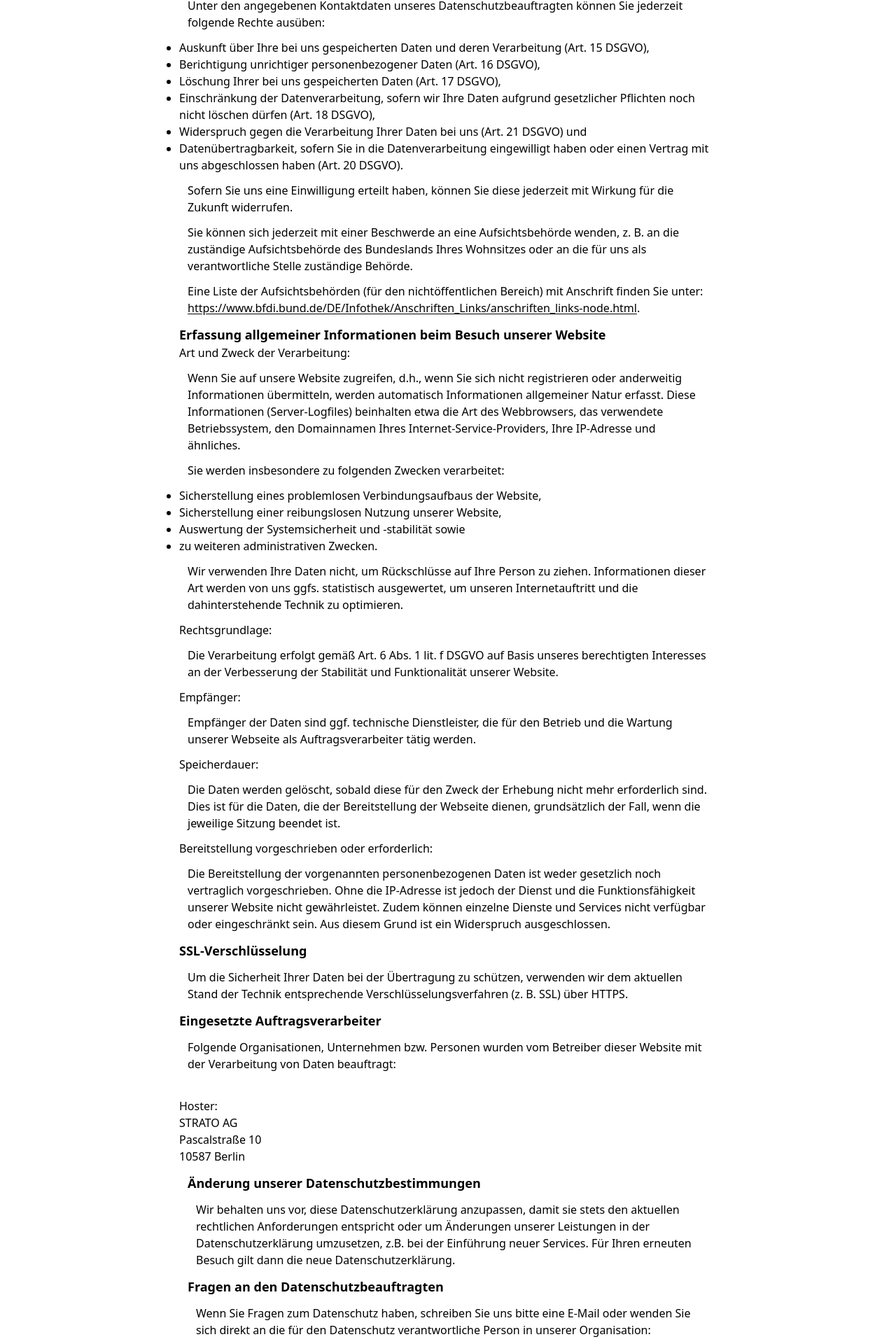
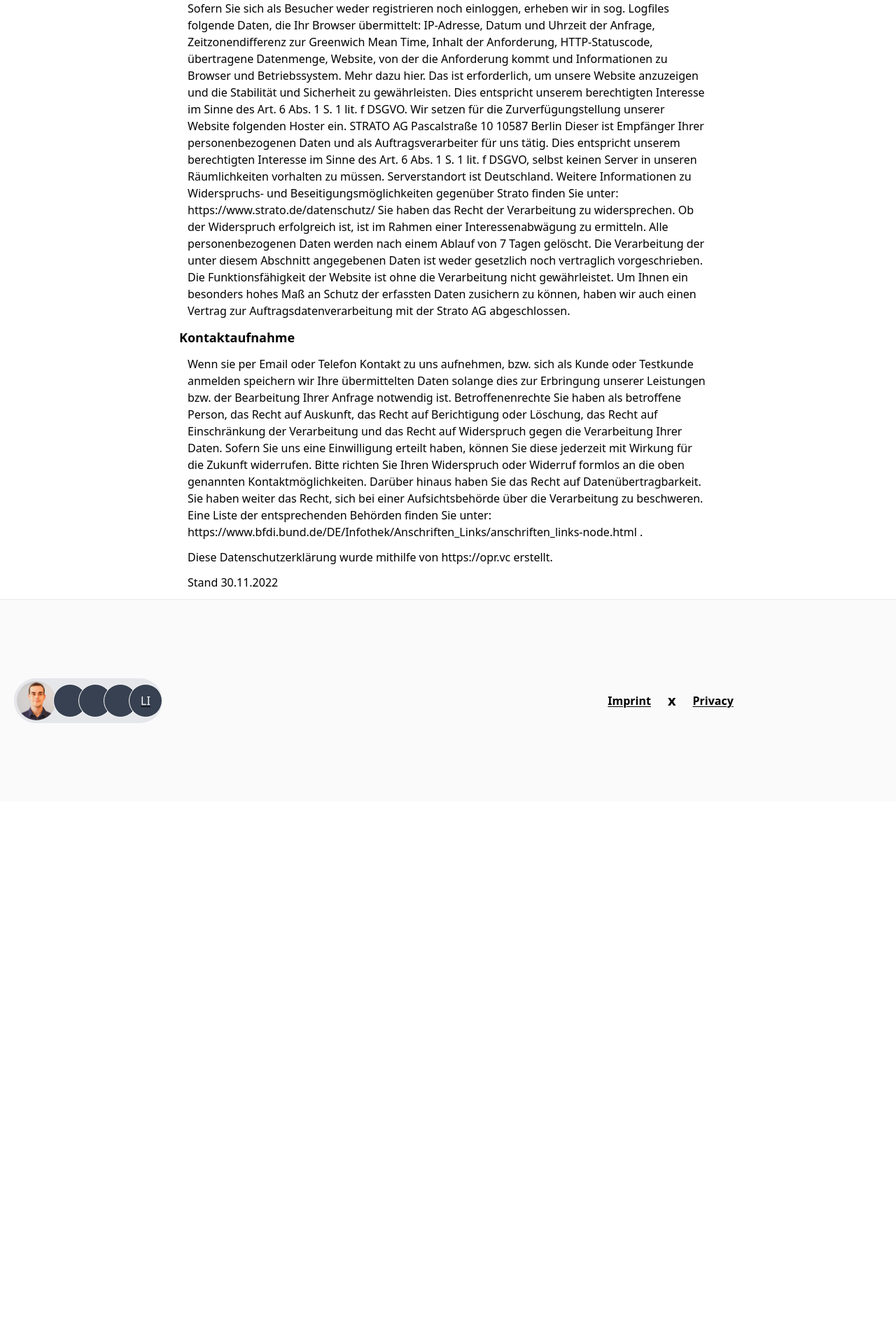
Before and after one commit to adriankast/nextjs-homepage, a Next.js app: page /privacy in a window 1280 px wide. Shown: the part 312-2232 px from the top of the page at 70% size. After the commit the page ends 1457 px from the top, so only its background shows below. Built offline with nearby package versions, Linux system fonts and the light colour scheme; some icons are missing.

Commit message:
update privacy statement

```diff
--- a/pages/about.tsx
+++ b/pages/about.tsx
@@ -27,6 +27,9 @@ export default function About() {
               </li>
               <li>
                 <a href="https://prismjs.com/">prism</a> for code highlighting
+              </li>
+              <li>
+                lives <a href="https://github.com/adriankast/nextjs-homepage">here</a>
               </li>
             </ul>
           </p>
--- a/pages/privacy.tsx
+++ b/pages/privacy.tsx
@@ -6,164 +6,70 @@ export default function Privacy() {
       <main>
         <h1>Datenschutzerklärung</h1>
         <div>
-          <h1>Datenschutzerklärung</h1>
+          <h2>Verantwortlich im Sinne der DSGVO ist</h2>
           <p>
-            Verantwortlicher im Sinne der Datenschutzgesetze, insbesondere der
-            EU-Datenschutzgrundverordnung (DSGVO), ist:
+            <ul>
+              <li>Adrian Kast</li>
+              <li>Luitpoldstr. 39</li>
+              <li>82211 Herrsching</li>
+              <li>info@adriankast.de</li>
+            </ul>
           </p>
-          <p>Adrian Kast</p>
-          <h2>Ihre Betroffenenrechte</h2>
+          <h2>Hosting</h2>
           <p>
-            Unter den angegebenen Kontaktdaten unseres Datenschutzbeauftragten
-            können Sie jederzeit folgende Rechte ausüben:
+            Sofern Sie sich als Besucher weder registrieren noch einloggen,
+            erheben wir in sog. Logfiles folgende Daten, die Ihr Browser
+            übermittelt: IP-Adresse, Datum und Uhrzeit der Anfrage,
+            Zeitzonendifferenz zur Greenwich Mean Time, Inhalt der Anforderung,
+            HTTP-Statuscode, übertragene Datenmenge, Website, von der die
+            Anforderung kommt und Informationen zu Browser und Betriebssystem.
+            Mehr dazu hier. Das ist erforderlich, um unsere Website anzuzeigen
+            und die Stabilität und Sicherheit zu gewährleisten. Dies entspricht
+            unserem berechtigten Interesse im Sinne des Art. 6 Abs. 1 S. 1 lit.
+            f DSGVO. Wir setzen für die Zurverfügungstellung unserer Website
+            folgenden Hoster ein. STRATO AG Pascalstraße 10 10587 Berlin Dieser
+            ist Empfänger Ihrer personenbezogenen Daten und als
+            Auftragsverarbeiter für uns tätig. Dies entspricht unserem
+            berechtigten Interesse im Sinne des Art. 6 Abs. 1 S. 1 lit. f DSGVO,
+            selbst keinen Server in unseren Räumlichkeiten vorhalten zu müssen.
+            Serverstandort ist Deutschland. Weitere Informationen zu
+            Widerspruchs- und Beseitigungsmöglichkeiten gegenüber Strato finden
+            Sie unter: https://www.strato.de/datenschutz/ Sie haben das Recht
+            der Verarbeitung zu widersprechen. Ob der Widerspruch erfolgreich
+            ist, ist im Rahmen einer Interessenabwägung zu ermitteln. Alle
+            personenbezogenen Daten werden nach einem Ablauf von 7 Tagen
+            gelöscht. Die Verarbeitung der unter diesem Abschnitt angegebenen
+            Daten ist weder gesetzlich noch vertraglich vorgeschrieben. Die
+            Funktionsfähigkeit der Website ist ohne die Verarbeitung nicht
+            gewährleistet. Um Ihnen ein besonders hohes Maß an Schutz der
+            erfassten Daten zusichern zu können, haben wir auch einen Vertrag
+            zur Auftragsdatenverarbeitung mit der Strato AG abgeschlossen.
           </p>
-          <ul>
-            <li>
-              Auskunft über Ihre bei uns gespeicherten Daten und deren
-              Verarbeitung (Art. 15 DSGVO),
-            </li>
-            <li>
-              Berichtigung unrichtiger personenbezogener Daten (Art. 16 DSGVO),
-            </li>
-            <li>Löschung Ihrer bei uns gespeicherten Daten (Art. 17 DSGVO),</li>
-            <li>
-              Einschränkung der Datenverarbeitung, sofern wir Ihre Daten
-              aufgrund gesetzlicher Pflichten noch nicht löschen dürfen (Art. 18
-              DSGVO),
-            </li>
-            <li>
-              Widerspruch gegen die Verarbeitung Ihrer Daten bei uns (Art. 21
-              DSGVO) und
-            </li>
-            <li>
-              Datenübertragbarkeit, sofern Sie in die Datenverarbeitung
-              eingewilligt haben oder einen Vertrag mit uns abgeschlossen haben
-              (Art. 20 DSGVO).
-            </li>
-          </ul>
+          <h2>Kontaktaufnahme</h2>
           <p>
-            Sofern Sie uns eine Einwilligung erteilt haben, können Sie diese
-            jederzeit mit Wirkung für die Zukunft widerrufen.
+            Wenn sie per Email oder Telefon Kontakt zu uns aufnehmen, bzw. sich
+            als Kunde oder Testkunde anmelden speichern wir Ihre übermittelten
+            Daten solange dies zur Erbringung unserer Leistungen bzw. der
+            Bearbeitung Ihrer Anfrage notwendig ist. Betroffenenrechte Sie haben
+            als betroffene Person, das Recht auf Auskunft, das Recht auf
+            Berichtigung oder Löschung, das Recht auf Einschränkung der
+            Verarbeitung und das Recht auf Widerspruch gegen die Verarbeitung
+            Ihrer Daten. Sofern Sie uns eine Einwilligung erteilt haben, können
+            Sie diese jederzeit mit Wirkung für die Zukunft widerrufen. Bitte
+            richten Sie Ihren Widerspruch oder Widerruf formlos an die oben
+            genannten Kontaktmöglichkeiten. Darüber hinaus haben Sie das Recht
+            auf Datenübertragbarkeit. Sie haben weiter das Recht, sich bei einer
+            Aufsichtsbehörde über die Verarbeitung zu beschweren. Eine Liste der
+            entsprechenden Behörden finden Sie unter:
+            https://www.bfdi.bund.de/DE/Infothek/Anschriften_Links/anschriften_links-node.html
+            .
           </p>
           <p>
-            Sie können sich jederzeit mit einer Beschwerde an eine
-            Aufsichtsbehörde wenden, z. B. an die zuständige Aufsichtsbehörde
-            des Bundeslands Ihres Wohnsitzes oder an die für uns als
-            verantwortliche Stelle zuständige Behörde.
+            Diese Datenschutzerklärung wurde mithilfe von https://opr.vc
+            erstellt.
           </p>
           <p>
-            Eine Liste der Aufsichtsbehörden (für den nichtöffentlichen Bereich)
-            mit Anschrift finden Sie unter:{" "}
-            <a
-              href="https://www.bfdi.bund.de/DE/Infothek/Anschriften_Links/anschriften_links-node.html"
-              target="_blank"
-              rel="nofollow noopener"
-            >
-              https://www.bfdi.bund.de/DE/Infothek/Anschriften_Links/anschriften_links-node.html
-            </a>
-            .
-          </p>
-          <p></p>
-          <h2>
-            Erfassung allgemeiner Informationen beim Besuch unserer Website
-          </h2>
-          <h3>Art und Zweck der Verarbeitung:</h3>
-          <p>
-            Wenn Sie auf unsere Website zugreifen, d.h., wenn Sie sich nicht
-            registrieren oder anderweitig Informationen übermitteln, werden
-            automatisch Informationen allgemeiner Natur erfasst. Diese
-            Informationen (Server-Logfiles) beinhalten etwa die Art des
-            Webbrowsers, das verwendete Betriebssystem, den Domainnamen Ihres
-            Internet-Service-Providers, Ihre IP-Adresse und ähnliches.{" "}
-          </p>
-          <p>Sie werden insbesondere zu folgenden Zwecken verarbeitet:</p>
-          <ul>
-            <li>
-              Sicherstellung eines problemlosen Verbindungsaufbaus der Website,
-            </li>
-            <li>Sicherstellung einer reibungslosen Nutzung unserer Website,</li>
-            <li>Auswertung der Systemsicherheit und -stabilität sowie</li>
-            <li>zu weiteren administrativen Zwecken.</li>
-          </ul>
-          <p>
-            Wir verwenden Ihre Daten nicht, um Rückschlüsse auf Ihre Person zu
-            ziehen. Informationen dieser Art werden von uns ggfs. statistisch
-            ausgewertet, um unseren Internetauftritt und die dahinterstehende
-            Technik zu optimieren.
-          </p>
-          <h3>Rechtsgrundlage:</h3>
-          <p>
-            Die Verarbeitung erfolgt gemäß Art. 6 Abs. 1 lit. f DSGVO auf Basis
-            unseres berechtigten Interesses an der Verbesserung der Stabilität
-            und Funktionalität unserer Website.
-          </p>
-          <h3>Empfänger:</h3>
-          <p>
-            Empfänger der Daten sind ggf. technische Dienstleister, die für den
-            Betrieb und die Wartung unserer Webseite als Auftragsverarbeiter
-            tätig werden.
-          </p>
-          <h3>Speicherdauer:</h3>
-          <p>
-            Die Daten werden gelöscht, sobald diese für den Zweck der Erhebung
-            nicht mehr erforderlich sind. Dies ist für die Daten, die der
-            Bereitstellung der Webseite dienen, grundsätzlich der Fall, wenn die
-            jeweilige Sitzung beendet ist.
-          </p>
-          <h3>Bereitstellung vorgeschrieben oder erforderlich:</h3>
-          <p>
-            Die Bereitstellung der vorgenannten personenbezogenen Daten ist
-            weder gesetzlich noch vertraglich vorgeschrieben. Ohne die
-            IP-Adresse ist jedoch der Dienst und die Funktionsfähigkeit unserer
-            Website nicht gewährleistet. Zudem können einzelne Dienste und
-            Services nicht verfügbar oder eingeschränkt sein. Aus diesem Grund
-            ist ein Widerspruch ausgeschlossen.{" "}
-          </p>
-          <p></p>
-          <h2>SSL-Verschlüsselung</h2>
-          <p>
-            Um die Sicherheit Ihrer Daten bei der Übertragung zu schützen,
-            verwenden wir dem aktuellen Stand der Technik entsprechende
-            Verschlüsselungsverfahren (z. B. SSL) über HTTPS.
-          </p>
-          <p></p>
-          <h2>Eingesetzte Auftragsverarbeiter</h2>
-          <p>
-            Folgende Organisationen, Unternehmen bzw. Personen wurden vom
-            Betreiber dieser Website mit der Verarbeitung von Daten beauftragt:
-          </p>
-          <br />
-          Hoster:
-          <br />
-          STRATO AG
-          <br />
-          Pascalstraße 10
-          <br />
-          10587 Berlin
-          <p>
-            <h2>Änderung unserer Datenschutzbestimmungen</h2>
-            <p>
-              Wir behalten uns vor, diese Datenschutzerklärung anzupassen, damit
-              sie stets den aktuellen rechtlichen Anforderungen entspricht oder
-              um Änderungen unserer Leistungen in der Datenschutzerklärung
-              umzusetzen, z.B. bei der Einführung neuer Services. Für Ihren
-              erneuten Besuch gilt dann die neue Datenschutzerklärung.
-            </p>
-            <h2>Fragen an den Datenschutzbeauftragten</h2>
-            <p>
-              Wenn Sie Fragen zum Datenschutz haben, schreiben Sie uns bitte
-              eine E-Mail oder wenden Sie sich direkt an die für den Datenschutz
-              verantwortliche Person in unserer Organisation:
-            </p>
-            <p>
-              <a href="mailto:info@adriankast.de">info@adriankast.de</a>
-            </p>
-            <p>
-              <em>
-                Die Datenschutzerklärung wurde mithilfe der activeMind AG
-                erstellt.(Version #2019-04-10).
-              </em>
-            </p>
+            Stand 30.11.2022
           </p>
         </div>
       </main>
```
